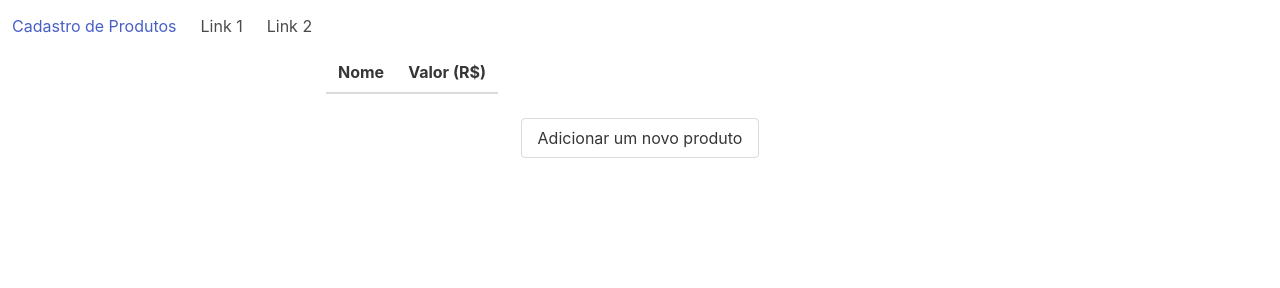
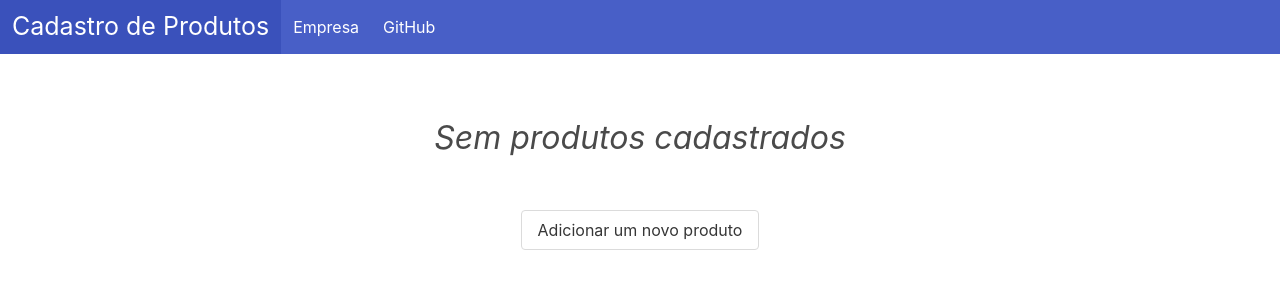
Before and after one commit to samuelfilipefaria/products-register, a plain HTML site: page index.html in a window 1280 px wide. Drawn offline with Linux system fonts and the light colour scheme.

Commit message:
Adjusting some spacing, color and text

```diff
--- a/index.html
+++ b/index.html
@@ -6,47 +6,35 @@
   <title>Cadastro de Produtos</title>
   <link rel="stylesheet" type="text/css" href="style.css"/>
 </head>
-<nav class="navbar" role="navigation" aria-label="main navigation">
+<nav class="navbar is-link" role="navigation" aria-label="main navigation">
   <div class="navbar-brand">
-    <a class="navbar-item" href="#">
+    <a class="navbar-item" href="#" style="font-size: 25px;">
       Cadastro de Produtos
-    </a>
-
-    <a role="button" class="navbar-burger" aria-label="menu" aria-expanded="false" data-target="navbarBasicExample">
-      <span aria-hidden="true"></span>
-      <span aria-hidden="true"></span>
-      <span aria-hidden="true"></span>
     </a>
   </div>
 
   <div id="navbarBasicExample" class="navbar-menu">
     <div class="navbar-start">
-      <a class="navbar-item">
-        Link 1
+      <a class="navbar-item" target="_blank" href="https://www.oaktecnologia.com">
+        Empresa
       </a>
 
-      <a class="navbar-item">
-        Link 2
+      <a class="navbar-item" target="_blank" href="https://github.com/samuelfilipefaria/products-register">
+        GitHub
       </a>
     </div>
   </div>
 </nav>
 <body>
-  <div class="columns is-justify-content-center">
+
+  <div class="columns is-justify-content-center mt-6">
     <div class="column is-half">
 
-      <table class="table">
-        <thead>
-          <tr>
-            <th>Nome</th>
-            <th>Valor (R$)</th>
-          </tr>
-        </thead>
-        <tbody id="productList">
-        </tbody>
-      </table>
+      <div class="has-text-centered" id="productList">
+        <span class="is-italic is-size-3">Sem produtos cadastrados</span>
+      </div>
 
-      <button class="button" onclick="openModal()" style="display: block; margin: 0 auto;">Adicionar um novo produto</button>
+      <button class="button align-center-by-block-display mt-6" onclick="openModal()">Adicionar um novo produto</button>
 
     </div>
   </div>
@@ -90,7 +78,7 @@
             </div>
           </div>
 
-          <div class="field is-grouped">
+          <div class="field is-grouped mt-6">
             <div class="control">
               <button class="button is-link" onclick="addProduct()">Cadastrar produto</button>
             </div>
--- a/script.js
+++ b/script.js
@@ -16,13 +16,24 @@ function addProduct() {
 
 function loadProducts() {
   products.sort(function (a, b) { return a.value - b.value; });
-  document.getElementById("productList").innerHTML = "";
+  document.getElementById("productList").innerHTML = `
+    <table class="table align-center-by-block-display">
+      <thead>
+        <tr>
+          <th>Nome</th>
+          <th>Valor (R$)</th>
+        </tr>
+      </thead>
+      <tbody id="productInfos">
+      <tbody>
+    </table>
+  `;
 
   products.forEach(product => {
-    document.getElementById("productList").innerHTML += `
+    document.getElementById("productInfos").innerHTML += `
       <tr>
-      <td>${product.name}</td>
-      <td>${product.value}</td>
+        <td>${product.name}</td>
+        <td>${product.value}</td>
       </tr>
     `
   });
--- a/style.css
+++ b/style.css
@@ -1,4 +1,9 @@
 @import "bulma.min.css";
+
+.align-center-by-block-display {
+  display: block;
+  margin: 0 auto;
+}
 
 .modal-content {
   box-shadow:
```
